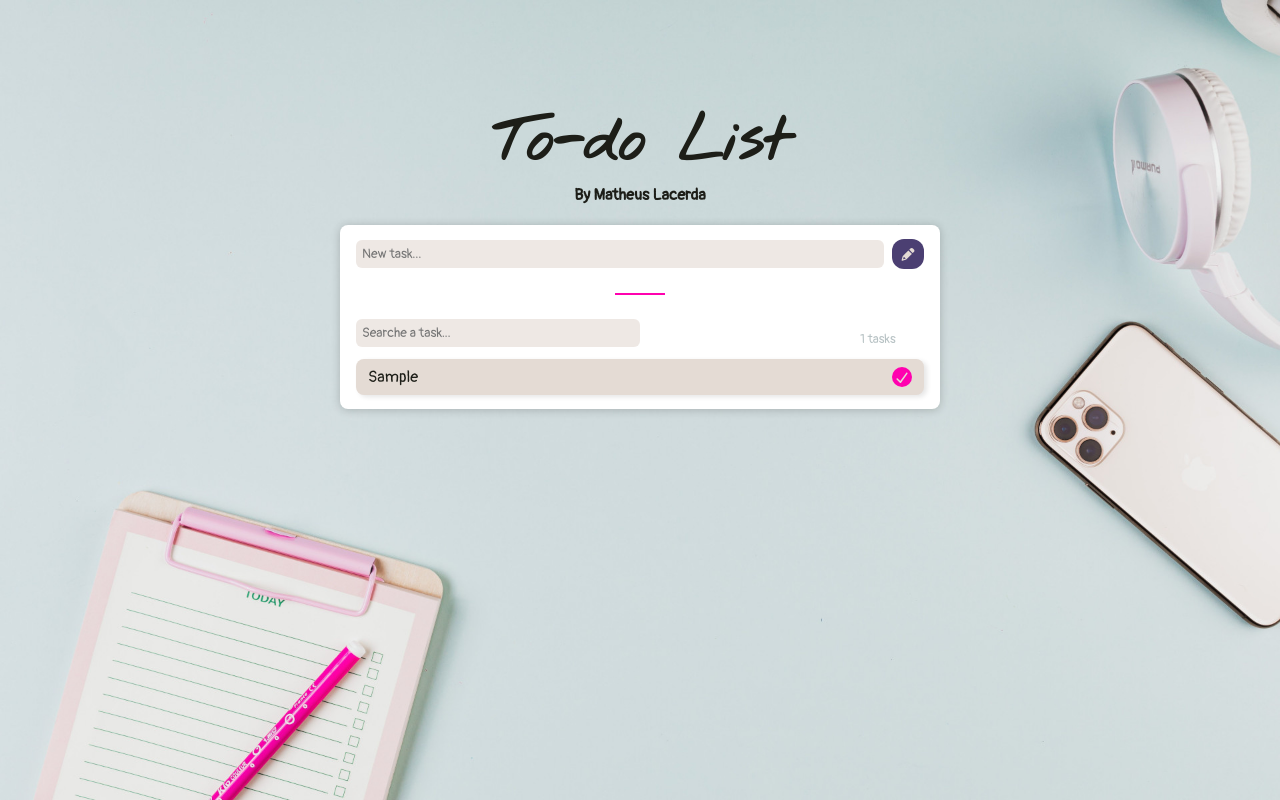
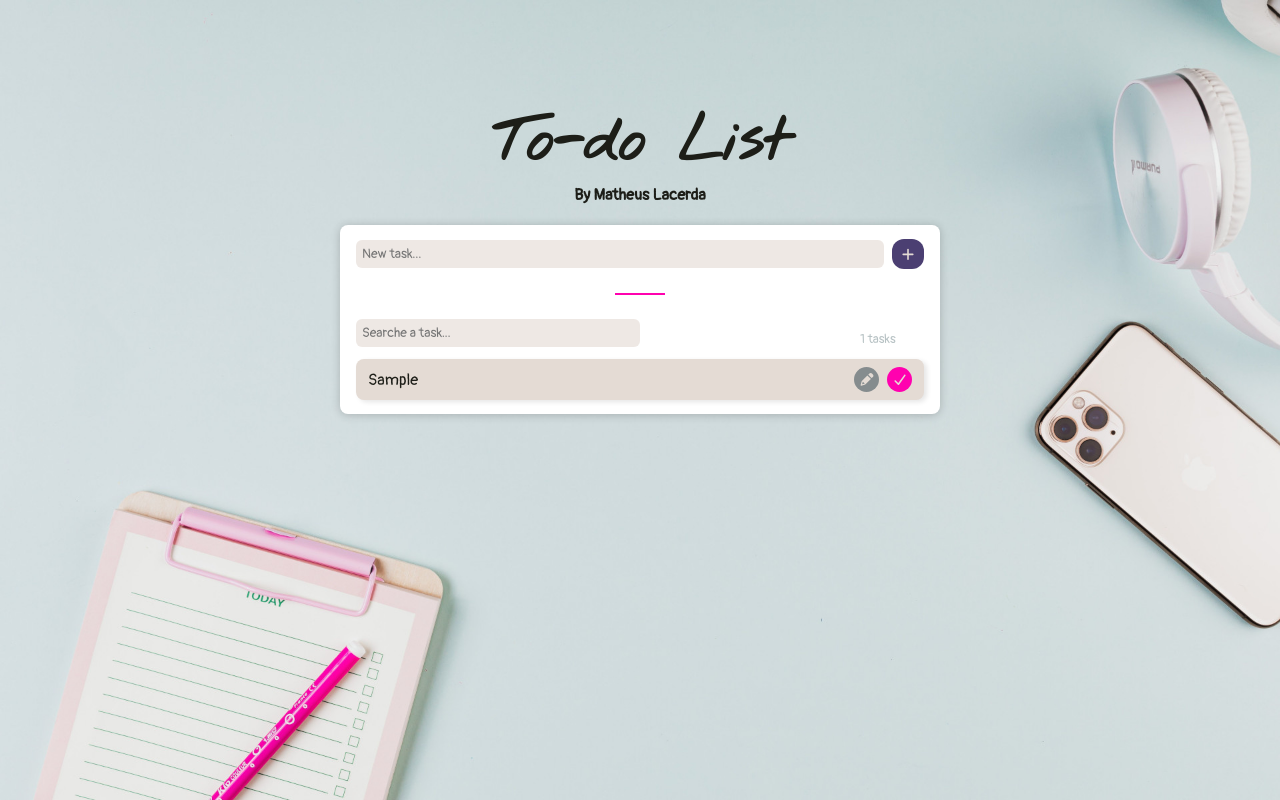
Before and after one commit to lacerda-dev/todo-list-react, a React (Vite) app: page / in a window 1280 px wide. Both pictures are taken after typing "Sample" into the empty fields and a click on the button 907 px from the left and 254 px from the top of the page. Built offline with nearby package versions, Linux system fonts and the light colour scheme.

Commit message:
criação do botão de adição

```diff
--- a/src/App.jsx
+++ b/src/App.jsx
@@ -18,8 +18,8 @@ INTERMEDIARIO
 [X] - Persistencia
 [X] - Adicionar tarefa precionando enter
 [X] - Input de buscar tarefa (no topo do container da lista)
-[] - Botão de editar tarefa (dentro de cada tarefa)
-[] - Estilos
+[X] - Botão de editar tarefa (dentro de cada tarefa)
+[X] - Estilos
 
 AVANÇADO
 [] - Container de tarefas concluidas
--- a/src/components/Button/Button.css
+++ b/src/components/Button/Button.css
@@ -1,7 +1,7 @@
 .btn-list {
   margin-left: 8px;
-  width: 20px;
-  height: 20px;
+  width: 25px;
+  height: 25px;
   border-radius: 50%;
   border: none;
   color: #e4dbd4;
--- a/src/components/List/List.jsx
+++ b/src/components/List/List.jsx
@@ -2,7 +2,14 @@ import { useState } from "react";
 import { Task } from "../Task/Task";
 import "./List.css";
 
-export const List = ({ tasks, deletTask }) => {
+export const List = ({
+  tasks,
+  editing,
+  editValue,
+  setEditValue,
+  completeTask,
+  editTask,
+}) => {
   const [searchTask, setSearchTask] = useState("");
   const filteredTasks = tasks.filter((task) =>
     task.toLowerCase().includes(searchTask.toLowerCase()),
@@ -28,7 +35,16 @@ export const List = ({ tasks, deletTask }) => {
         )}
       </div>
       {filteredTasks.map((task, index) => (
-        <Task key={index} task={task} index={index} deletTask={deletTask} />
+        <Task
+          key={index}
+          task={task}
+          index={index}
+          editing={editing}
+          editValue={editValue}
+          completeTask={completeTask}
+          editTask={editTask}
+          setEditValue={setEditValue}
+        />
       ))}
       {filteredTasks.length > 0 ? (
         ""
--- a/src/components/Task/Task.css
+++ b/src/components/Task/Task.css
@@ -1,13 +1,33 @@
 .container-task {
-    background-color: #E4DBD4;
+  background-color: #e4dbd4;
   margin-top: 12px;
   padding: 8px 12px;
   display: flex;
   flex-direction: row;
   align-items: center;
   justify-content: space-between;
+
   border-radius: 8px;
   font-family: "Pangolin", cursive;
   font-size: 1rem;
   box-shadow: 3px 2px 5px rgba(0, 0, 0, 0.1);
 }
+.container-task p {
+  flex: 1;
+  min-width: 0;
+  overflow-wrap: anywhere;
+}
+.task-content {
+  width: 100%;
+}
+.container-btn {
+  display: flex;
+  align-items: center;
+}
+.edit-input {
+  width: 100%;
+  padding: 6px;
+  background-color: #f6f2eefe;
+  border-radius: 6px;
+  font-family: "Pangolin", cursive;
+}
--- a/src/components/Task/Task.jsx
+++ b/src/components/Task/Task.jsx
@@ -1,14 +1,52 @@
 import { Button } from "../Button/Button";
-import { FontAwesomeIcon } from '@fortawesome/react-fontawesome'
-import { faCheck } from "@fortawesome/free-solid-svg-icons";
+import { FontAwesomeIcon } from "@fortawesome/react-fontawesome";
+import { faCheck, faPencil } from "@fortawesome/free-solid-svg-icons";
 
-import "./Task.css"
+import "./Task.css";
 
-export const Task = ({ task, index, deletTask }) => {
+export const Task = ({
+  task,
+  index,
+  editing,
+  editValue,
+  setEditValue,
+  completeTask,
+  editTask,
+}) => {
   return (
     <div className="container-task">
-      <p>{task}</p>
-      <Button content={<FontAwesomeIcon icon={faCheck} />} onClick={() => deletTask(index)} color="#FF01AF" />
+      <div className="task-content">
+        {editing === index ? (
+          <input
+            value={editValue}
+            onChange={(e) => setEditValue(e.target.value)}
+            className="edit-input"
+          />
+        ) : (
+          <p>{task}</p>
+        )}
+      </div>
+      {editing === index ? (
+        <Button
+          content={<FontAwesomeIcon icon={faCheck} />}
+          onClick={() => editTask(index)}
+          color="#858c8e"
+        />
+      ) : (
+        <div className="container-btn">
+          <Button
+            content={<FontAwesomeIcon icon={faPencil} />}
+            onClick={() => editTask(index)}
+            color="#858c8e"
+          />
+          <Button
+            content={<FontAwesomeIcon icon={faCheck} />}
+            onClick={() => completeTask(index)}
+            color="#FF01AF"
+          />
+        </div>
+      )}
+
     </div>
   );
 };
--- a/src/components/Todo/Todo.jsx
+++ b/src/components/Todo/Todo.jsx
@@ -2,7 +2,7 @@ import { useState } from "react";
 import { List } from "../List/List";
 import "./Todo.css";
 import { FontAwesomeIcon } from "@fortawesome/react-fontawesome";
-import { faPencil } from "@fortawesome/free-solid-svg-icons";
+import { faPlus } from "@fortawesome/free-solid-svg-icons";
 import { useEffect } from "react";
 
 export const Todo = () => {
@@ -12,6 +12,8 @@ export const Todo = () => {
     return savedTasks ? JSON.parse(savedTasks) : [];
   });
   const [newTask, setNewTask] = useState("");
+  const [editValue, setEditValue] = useState("");
+  const [editing, setEditing] = useState(null);
 
   useEffect(() => {
     localStorage.setItem("@tasks", JSON.stringify(tasks));
@@ -26,8 +28,21 @@ export const Todo = () => {
     }
   }
 
-  function deletTask(index) {
+  function completeTask(index) {
     setTasks(tasks.filter((task, i) => i !== index));
+  }
+
+  function editTask(index) {
+    if (editing === index) {
+      setTasks((prev) =>
+        prev.map((task, i) => (i === index ? editValue : task)),
+      );
+      setEditing(null);
+      setEditValue("");
+    } else {
+      setEditing(index);
+      setEditValue(tasks[index]);
+    }
   }
 
   return (
@@ -42,11 +57,20 @@ export const Todo = () => {
             placeholder="New task..."
           />
           <button type="submit" className="btn-new-task">
-            <FontAwesomeIcon icon={faPencil} className="icon" />
+            <FontAwesomeIcon icon={faPlus} className="icon" />
           </button>
         </form>
       </div>
-      {tasks.length > 0 && <List tasks={tasks} deletTask={deletTask} />}
+      {tasks.length > 0 && (
+        <List
+          tasks={tasks}
+          editing={editing}
+          completeTask={completeTask}
+          editTask={editTask}
+          editValue={editValue}
+          setEditValue={setEditValue}
+        />
+      )}
     </div>
   );
 };
```
Lines whose indentation alone changed are shown as unchanged.
